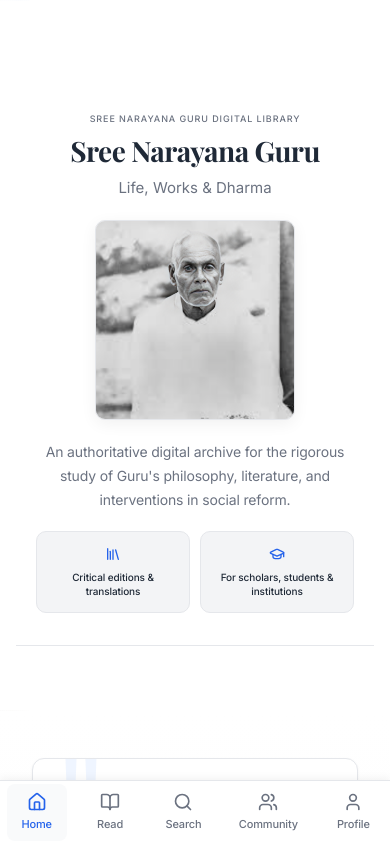
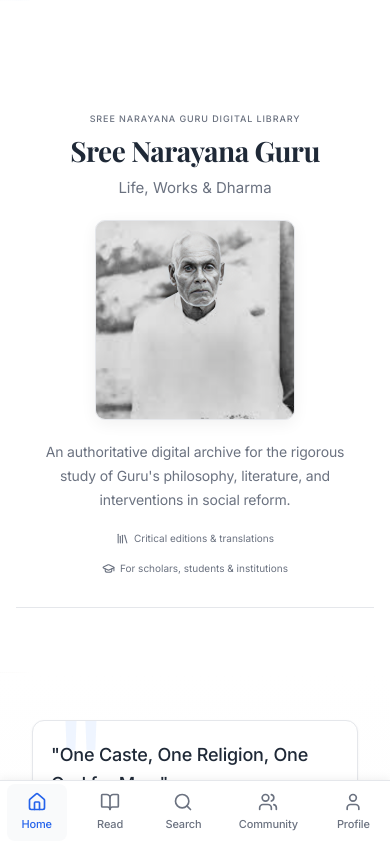
Before and after one commit to cbabi2023/anandham, a Next.js app: page / in a window 390 px wide. Shown: the top 842 px of the page. Built offline with nearby package versions, Linux system fonts and the light colour scheme.

Commit message:
Simplify mobile hero meta section: minimal inline design matching clean website theme

```diff
--- a/app/globals.css
+++ b/app/globals.css
@@ -1147,46 +1147,43 @@ section::before {
 }
 
 .hero-mobile-meta {
-  display: grid;
-  grid-template-columns: 1fr 1fr;
-  gap: 12px;
+  display: flex;
+  flex-direction: row;
+  align-items: center;
+  justify-content: center;
+  gap: 20px;
   padding: 0;
   background: transparent;
   border: none;
   max-width: 100%;
+  flex-wrap: wrap;
 }
 
 .hero-mobile-meta-item {
   display: flex;
-  flex-direction: column;
+  flex-direction: row;
   align-items: center;
   justify-content: center;
   gap: 6px;
-  padding: 16px 12px;
-  background: var(--secondary);
-  border-radius: 10px;
-  border: 1px solid var(--border);
-  text-align: center;
-  transition: all 0.2s ease;
-}
-
-.hero-mobile-meta-item:hover {
-  border-color: var(--primary);
-  background: var(--muted);
+  padding: 0;
+  background: transparent;
+  border: none;
+  text-align: left;
 }
 
 .hero-mobile-meta-item svg {
-  color: var(--primary);
+  color: var(--muted-foreground);
   flex-shrink: 0;
-  margin-bottom: 2px;
+  width: 14px;
+  height: 14px;
 }
 
 .hero-mobile-meta-item span {
   font-size: 11px;
-  color: var(--foreground);
-  font-weight: 500;
+  color: var(--muted-foreground);
+  font-weight: 400;
   line-height: 1.4;
-  letter-spacing: -0.01em;
+  letter-spacing: 0;
 }
 
 
@@ -1646,16 +1643,18 @@ section::before {
   }
 
   .hero-mobile-meta {
-    gap: 10px;
+    gap: 16px;
+    flex-direction: column;
+    align-items: center;
   }
 
   .hero-mobile-meta-item {
-    padding: 14px 10px;
+    gap: 5px;
   }
 
   .hero-mobile-meta-item svg {
-    width: 16px;
-    height: 16px;
+    width: 13px;
+    height: 13px;
   }
 
   .hero-mobile-meta-item span {
```
